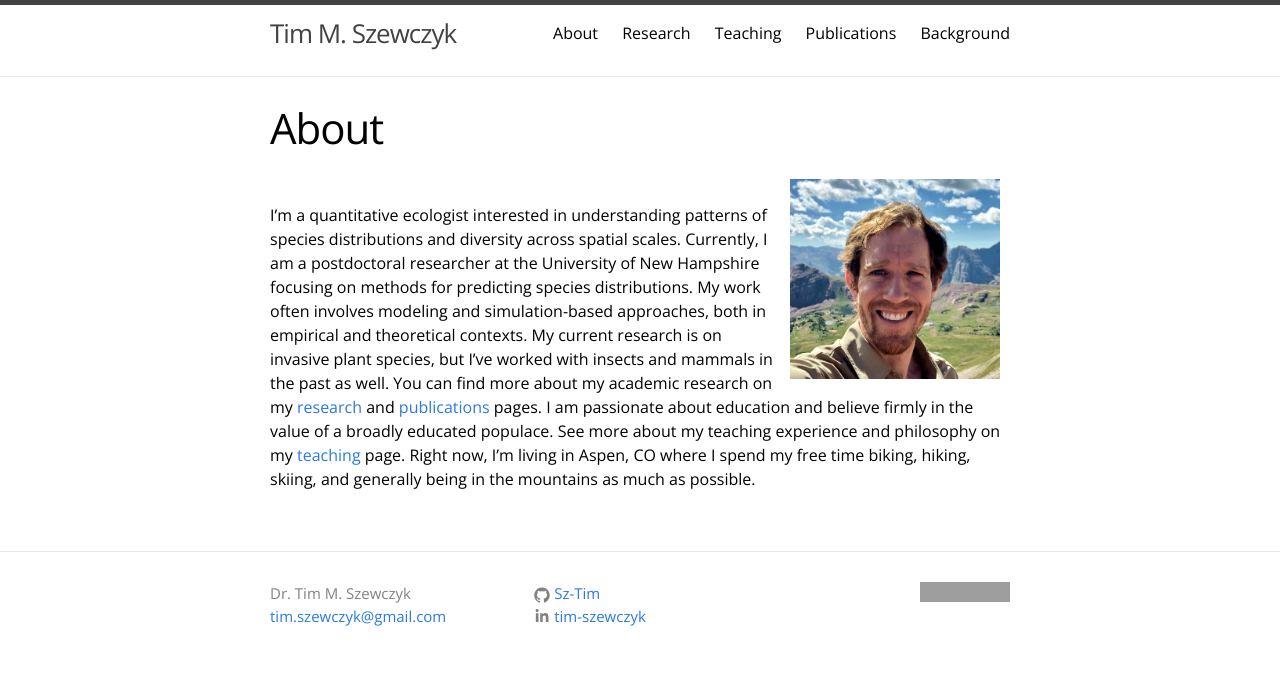
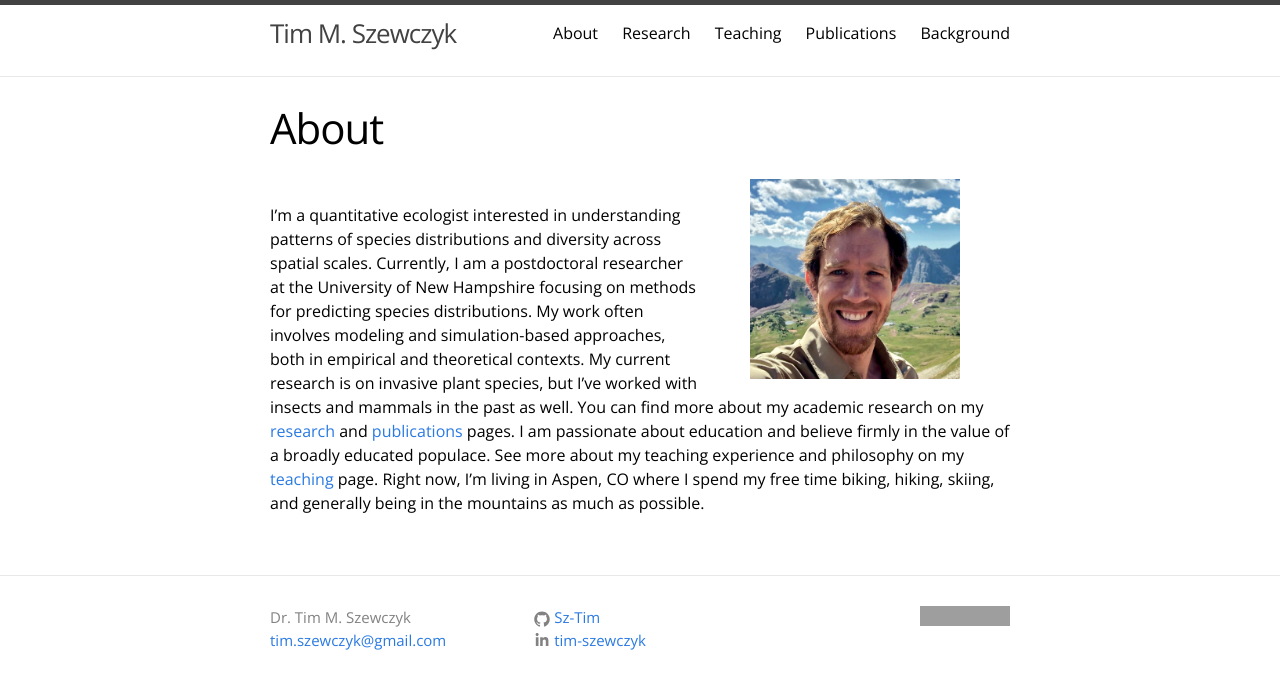
Before and after one commit to Sz-Tim/Sz-Tim.github.io, a Jekyll site: the page built from about.md, in a window 1280 px wide. Shown: the top 689 px of the page. Built offline with Jekyll 4.4.1, drawn with Linux system fonts in a browser that asks for light colours; grey boxes are pictures that could not be loaded.

Commit message:
testing padding

```diff
--- a/about.md
+++ b/about.md
@@ -5,5 +5,5 @@ permalink: /about/
 weight: 1
 ---
 
-<img align="right" width="210" height="200" hspace="10" src="{{ site.url }}/assets/headshot_2.jpg">
+<img align="right" width="210" height="200" hspace="50" src="{{ site.url }}/assets/headshot_2.jpg">
 I'm a quantitative ecologist interested in understanding patterns of species distributions and diversity across spatial scales. Currently, I am a postdoctoral researcher at the University of New Hampshire focusing on methods for predicting species distributions. My work often involves modeling and simulation-based approaches, both in empirical and theoretical contexts. My current research is on invasive plant species, but I've worked with insects and mammals in the past as well. You can find more about my academic research on my [research](research.md) and [publications](publications.md) pages. I am passionate about education and believe firmly in the value of a broadly educated populace. See more about my teaching experience and philosophy on my [teaching](teaching.md) page. Right now, I'm living in Aspen, CO where I spend my free time biking, hiking, skiing, and generally being in the mountains as much as possible.
```
